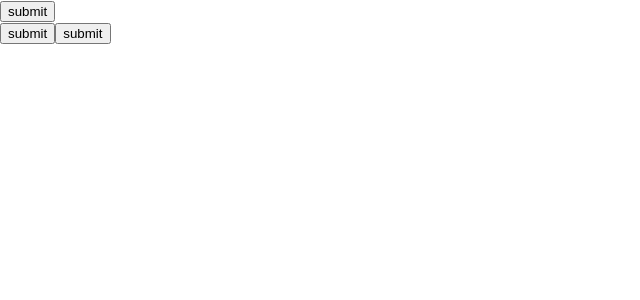
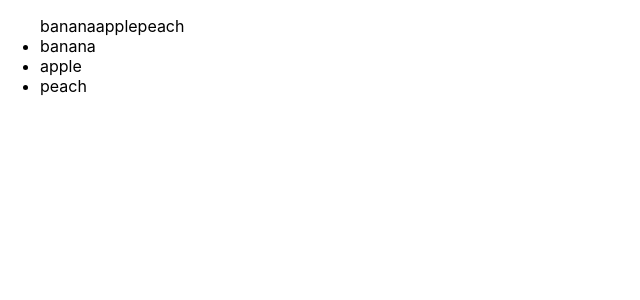
Before and after one commit to HuangNO1/my_react_demo_learn, a React (Create React App) app: page / in a window 1280 px wide. Shown: the top 300 px of the page, without its empty margins (0-640 px from the left). Built offline with nearby package versions, Linux system fonts and the light colour scheme.

Commit message:
學習條件渲染 & 一點列表渲染

```diff
--- a/src/index.js
+++ b/src/index.js
@@ -338,45 +338,106 @@ serviceWorker.unregister();
 
 // 原生 js 阻止默認行為時，可以直接返回 return false
 // react 中，阻止默認必須使用 e.preventDefault();
-class ClickCom extends React.Component {
+// class ClickCom extends React.Component {
+//   render() {
+//     return (
+//       <div>
+//         <form action="https://www.google.com" target="_blank">
+//           <button onClick={this.preventEvent}>submit</button>
+//         </form>
+//         {/* es6 箭頭函數 */}
+//         <button
+//           onClick={(e) => {
+//             this.preventEvent1("msg: 123", e);
+//           }}
+//         >
+//           submit
+//         </button>
+//         {/* 不使用 es6 箭頭函數傳遞多個參數的方式 */}
+//         <button
+//           onClick={function (e) {
+//             this.preventEvent1("msg: 123", e);
+//           }.bind(this)}
+//         >
+//           submit
+//         </button>
+//       </div>
+//     );
+//   }
+
+//   preventEvent = (e) => {
+//     console.log(e.preventDefault);
+//     e.preventDefault();
+//     // js 原生寫法
+//     // return false
+//   };
+
+//   preventEvent1 = (msg, e) => {
+//     console.log(msg);
+//     // js 原生寫法
+//     // return false
+//   };
+// }
+
+// ReactDOM.render(<ClickCom />, document.querySelector("#root"));
+
+// React 條件渲染
+
+// 1. 直接通過條件運算返回要渲染的 JSX 對象
+// 2. 通過條件運算得出 JSX 對象，將對象渲染到模板
+
+// 情況一
+// function UserGreet(params) {
+//   return (<h1>welcome to sign in</h1>)
+// }
+
+// function UserLogin(params) {
+//   return (<h1>請先登入</h1>)
+// }
+
+// class ParentCom extends React.Component {
+//   constructor(props) {
+//     super(props)
+//     this.state = {
+//       isLogin: false
+//     }
+//   }
+
+//   render() {
+//     if(this.state.isLogin) {
+//       return (<UserGreet/>)
+//     } else {
+//       return (<UserLogin/>)
+//     }
+//   }
+// }
+
+// ReactDOM.render(<ParentCom />, document.querySelector("#root"));
+
+// 情況二
+// 自己類推
+
+// List 渲染
+
+let array = ["banana", "apple", "peach"];
+
+let arrayHTML = [<li>banana</li>, <li>apple</li>, <li>peach</li>]
+
+class Welcome extends React.Component {
+  constructor(props) {
+    super(props)
+  }
+
   render() {
     return (
       <div>
-        <form action="https://www.google.com" target="_blank">
-          <button onClick={this.preventEvent}>submit</button>
-        </form>
-        {/* es6 箭頭函數 */}
-        <button
-          onClick={(e) => {
-            this.preventEvent1("msg: 123", e);
-          }}
-        >
-          submit
-        </button>
-        {/* 不使用 es6 箭頭函數傳遞多個參數的方式 */}
-        <button
-          onClick={function (e) {
-            this.preventEvent1("msg: 123", e);
-          }.bind(this)}
-        >
-          submit
-        </button>
+        <ul>
+          {array}
+          {arrayHTML}
+        </ul>
       </div>
-    );
+    )
   }
-
-  preventEvent = (e) => {
-    console.log(e.preventDefault);
-    e.preventDefault();
-    // js 原生寫法
-    // return false
-  };
-
-  preventEvent1 = (msg, e) => {
-    console.log(msg);
-    // js 原生寫法
-    // return false
-  };
 }
 
-ReactDOM.render(<ClickCom />, document.querySelector("#root"));
+ReactDOM.render(<Welcome />, document.querySelector("#root"));
```
